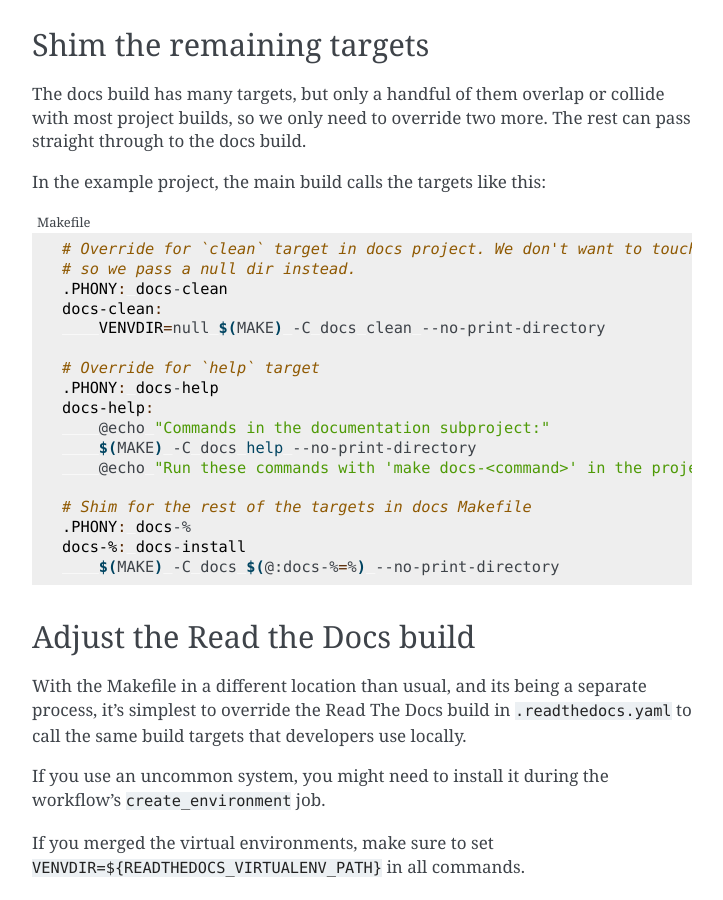
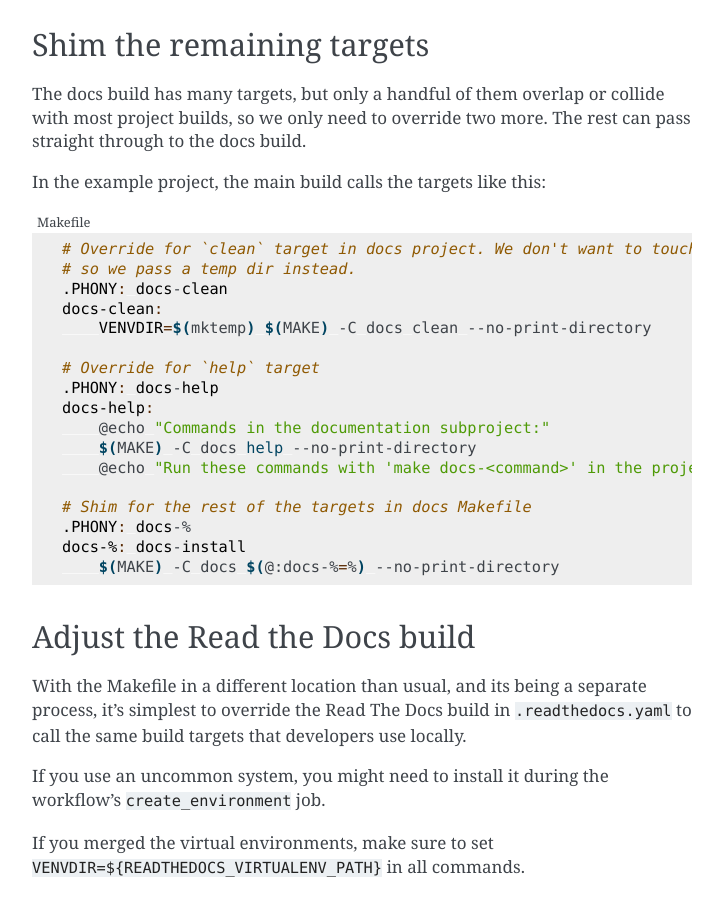
Before and after one commit to canonical/sphinx-docs-starter-pack, a Sphinx documentation site: the page built from docs/how-to/bridge-project-and-doc-builds.rst, in a window 1280 px wide and 900 px high, scrolled down 3653 px. Shown: the whole window, without its empty margins (388-1111 px from the left). Built offline with Sphinx 7.4.7, drawn with Linux system fonts in a browser that asks for light colours; pages that are not in the unit, such as notebooks, are missing from menus.

Commit message:
docs: change venvdir override to temp dir (#533)
`mktemp` is a much safer way to pass a fake dir.

```diff
--- a/docs/how-to/bridge-project-and-doc-builds.rst
+++ b/docs/how-to/bridge-project-and-doc-builds.rst
@@ -247,10 +247,10 @@ In the example project, the main build calls the targets like this:
     :caption: Makefile
 
     # Override for `clean` target in docs project. We don't want to touch `.venv`,
-    # so we pass a null dir instead.
+    # so we pass a temp dir instead.
     .PHONY: docs-clean
     docs-clean:
-    	VENVDIR=null $(MAKE) -C docs clean --no-print-directory
+    	VENVDIR=$(mktemp) $(MAKE) -C docs clean --no-print-directory
 
     # Override for `help` target
     .PHONY: docs-help
```
